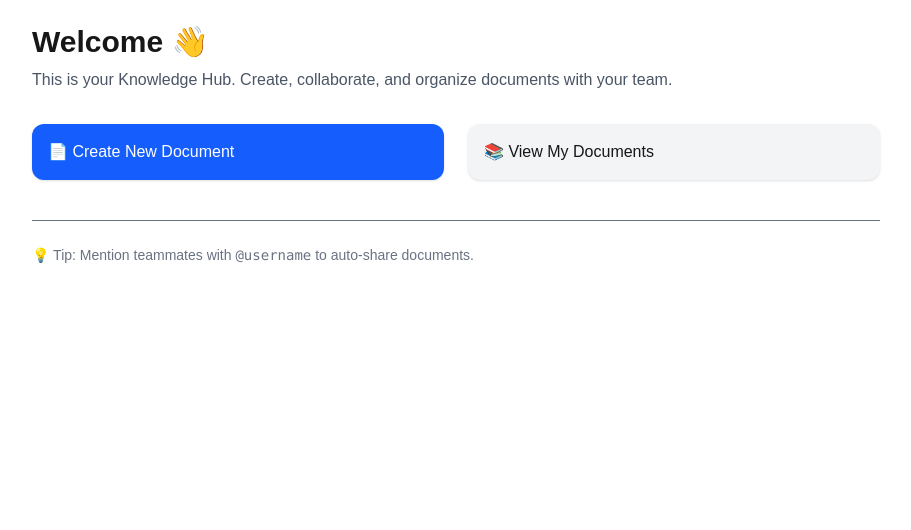
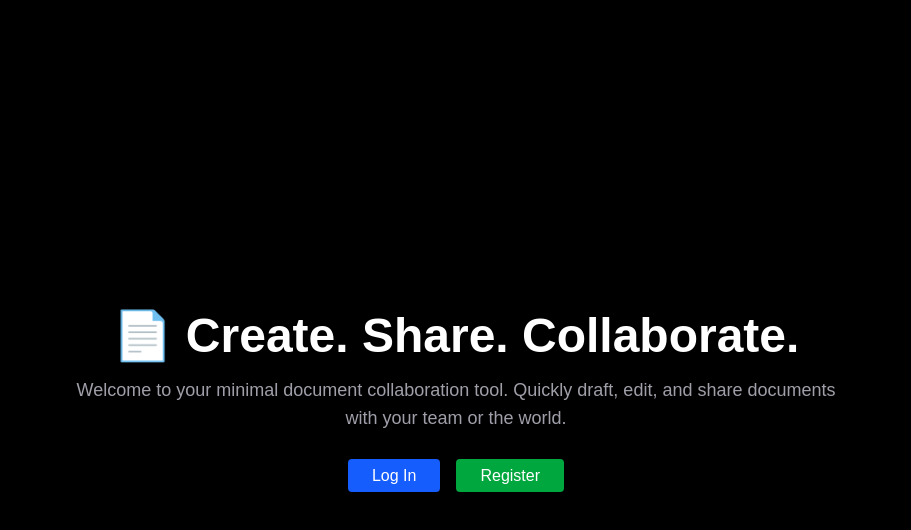
Before and after one commit to Sangam-ghimire/Knowledge-Hub, a Next.js app: page / in a window 1280 px wide. Shown: the top 530 px of the page, without its empty margins (184-1095 px from the left). Built offline with nearby package versions, Linux system fonts and the light colour scheme.

Commit message:
chore: making landing page minimal and enough

```diff
--- a/src/app/page.tsx
+++ b/src/app/page.tsx
@@ -3,48 +3,46 @@
 import Link from 'next/link';
 import { useEffect, useState } from 'react';
 
-export default function Dashboard() {
-  const [userEmail, setUserEmail] = useState('');
+export default function LandingPage() {
+  const [isAuthenticated, setIsAuthenticated] = useState(false);
 
   useEffect(() => {
     const token = localStorage.getItem('token');
-    if (!token) return;
-
-    fetch('/api/auth/me', {
-      headers: {
-        Authorization: `Bearer ${token}`,
-      },
-    })
-      .then((res) => res.json())
-      .then((data) => {
-        if (data?.email) setUserEmail(data.email);
-      });
+    setIsAuthenticated(!!token);
   }, []);
 
   return (
-    <main className="max-w-4xl mx-auto p-6">
-      <h1 className="text-3xl font-bold mb-2">Welcome {userEmail ? userEmail : '👋'}</h1>
-      <p className="text-gray-600 mb-8">
-        This is your Knowledge Hub. Create, collaborate, and organize documents with your team.
+    <main className="min-h-screen bg-black text-white flex flex-col justify-center items-center px-6 py-20">
+      {/* Hero Section */}
+      <div className="text-center max-w-3xl">
+        <h1 className="text-5xl font-bold mb-4">📄 Create. Share. Collaborate.</h1>
+        <p className="text-zinc-400 text-lg mb-8">
+          Welcome to your minimal document collaboration tool. Quickly draft, edit, and share documents with your team or the world.
         </p>
 
-      <div className="grid grid-cols-1 sm:grid-cols-2 gap-6">
+        {!isAuthenticated ? (
+          <div className="space-x-4">
             <Link
-          href="/documents/new"
-          className="bg-blue-600 text-white p-4 rounded-xl shadow hover:bg-blue-700 transition"
+              href="/login"
+              className="bg-blue-600 text-white px-6 py-2 rounded hover:bg-blue-700 transition"
             >
-          📄 Create New Document
+              Log In
             </Link>
             <Link
-          href="/documents"
-          className="bg-gray-100 p-4 rounded-xl shadow hover:bg-gray-200 transition"
+              href="/register"
+              className="bg-green-600 text-white px-6 py-2 rounded hover:bg-green-700 transition"
             >
-          📚 View My Documents
+              Register
             </Link>
           </div>
-
-      <div className="mt-10 border-t pt-6 text-sm text-gray-500">
-        💡 Tip: Mention teammates with <code>@username</code> to auto-share documents.
+        ) : (
+          <Link
+            href="/documents"
+            className="bg-blue-600 text-white px-6 py-2 rounded hover:bg-blue-700 transition"
+          >
+            Go to My Documents
+          </Link>
+        )}
       </div>
     </main>
   );
```
Lines whose indentation alone changed are shown as unchanged.
